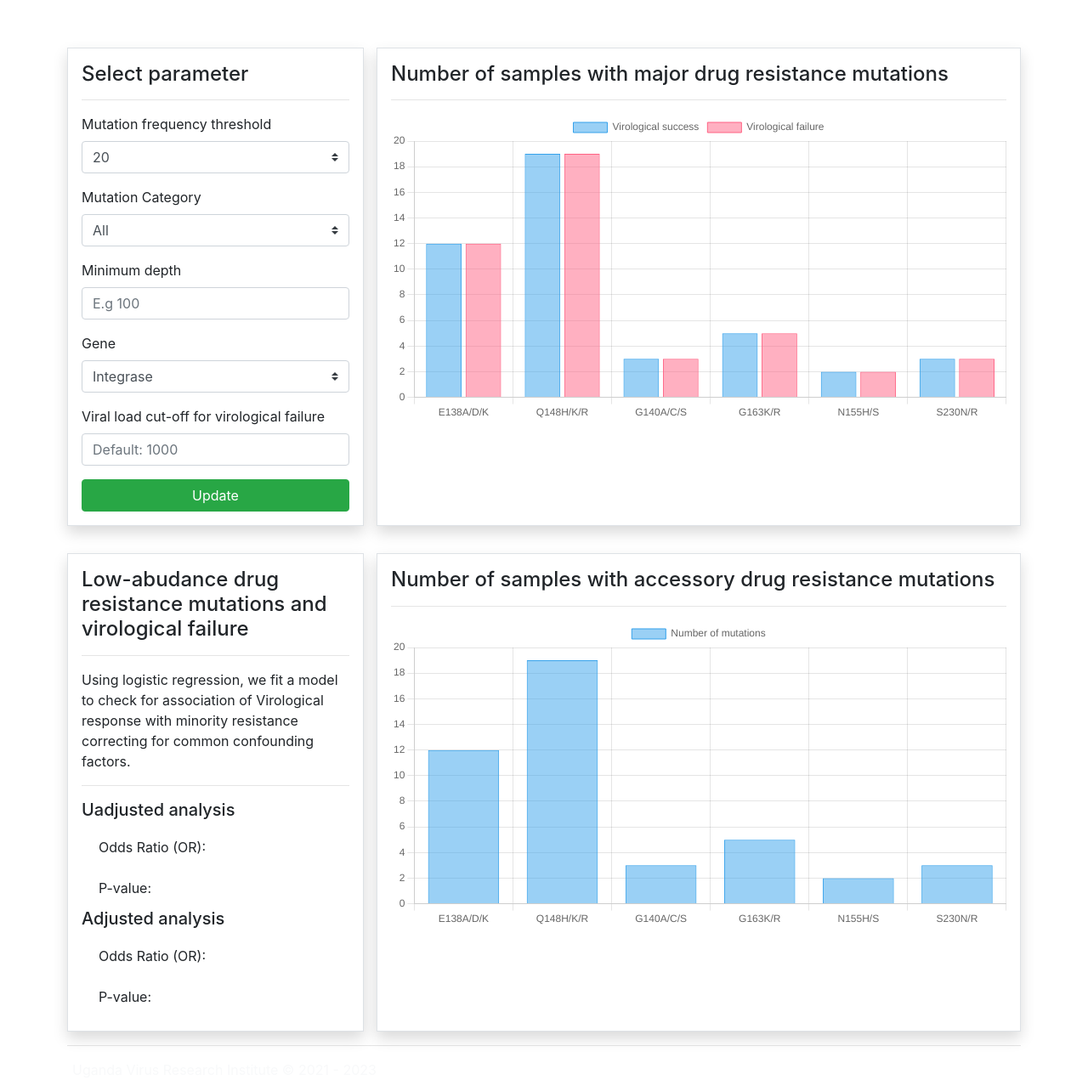
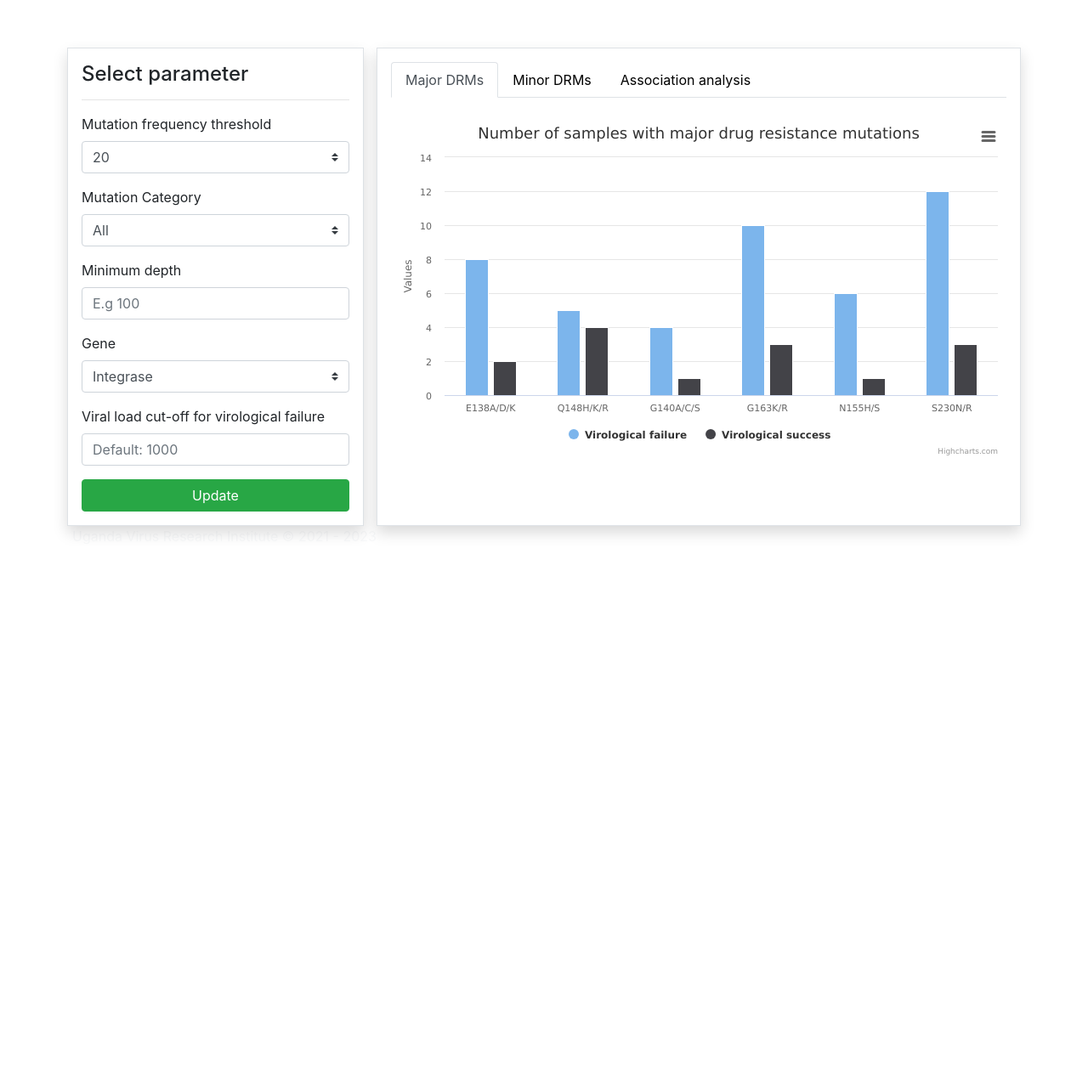
Before and after one commit to AlfredUg/HIVseqDB, a Django app: template templates/analysis/minority-variants.html in a window 1280 px wide. Shown: the part 58-1329 px from the top of the page at 85% size. After the commit the page ends 693 px from the top, so only its background shows below. Run offline with Django 4.2, Linux system fonts and the light colour scheme; the template is opened without the code that fills it, so the values that code supplies are empty; parts of the project's set-up code (start-up, migrations or seed data) failed here and were passed over.

Commit message:
Add nav-tabs and high charts

```diff
--- a/templates/analysis/minority-variants.html
+++ b/templates/analysis/minority-variants.html
@@ -2,7 +2,7 @@
 {% load static %}
 
 {% block title %}
-<title>HIVsedDB | Home</title>
+<title>HIVsedDB | Minority variants</title>
 {% endblock %}
 
 {% block content %}
@@ -50,89 +50,77 @@
               </form>
         </div>
     </div>
-    <div class="col-md-8 border p-3 shadow">
-        <div>
-            <h4>Number of samples with major drug resistance mutations</h4>
-            <hr>
+    <!-- Column 2 for graph tabs -->
+    <div class="col-md-8 p-3 border shadow">
+        <nav>
+            <div class="nav nav-tabs" id="nav-tab" role="tablist">
+              <button class="nav-link active" id="nav-major-tab" data-toggle="tab" data-target="#major" type="button" role="tab" aria-controls="nav-home" aria-selected="true">Major DRMs</button>
+              <button class="nav-link" id="nav-minor-tab" data-toggle="tab" data-target="#minor" type="button" role="tab" aria-controls="nav-profile" aria-selected="false">Minor DRMs</button>
+              <button class="nav-link" id="analysis-tab" data-toggle="tab" data-target="#analysis" type="button" role="tab" aria-controls="nav-profile" aria-selected="false">Association analysis</button>
             </div>
-        <div>
-            <canvas id="myChart"></canvas>
+        </nav>
+          <div class="tab-content">
+            <div id="major" class="tab-pane fade show active mt-4">
+                <div id="major-drms-plot"></div>
+            </div>
+            <div id="minor" class="tab-pane fade mt-4">
+                <div id="minor-drms-plot"></div>
+            </div>
+            <div id="analysis" class="tab-pane fade mt-4">
+                <p>Analysis text will go here:</p>
             </div>
         </div>
     </div>
-<!-- End of first row -->
-<div class="row mt-3 pt-3 mr-auto">
-    <div class="col-md-4">
-        <div class="border p-3 shadow">
-            <h4>Low-abudance drug resistance mutations and virological failure</h4>
-            <hr>
-            Using logistic regression, we fit a model to check for association of Virological
-            response with minority resistance correcting for common confounding factors.
-            <hr>
-            <h5>Uadjusted analysis</h5>
-            <ul class="list-group">
-                <li class="list-group-item" style="border: none">Odds Ratio (OR):</li>
-                <li class="list-group-item" style="border: none">P-value:</li>
-            </ul>
-            <h5>Adjusted analysis</h5>
-            <ul class="list-group">
-                <li class="list-group-item" style="border: none">Odds Ratio (OR):</li>
-                <li class="list-group-item" style="border: none">P-value:</li>
-            </ul>
 </div>
-    </div>
-    <div class="col-md-8 border p-3 shadow">
-        <div>
-            <h4>Number of samples with accessory drug resistance mutations</h4>
-            <hr>
-        </div>
-        <div>
-            <canvas id="myChart2"></canvas>
-        </div>
-    </div>
-</div>
-<hr>
 {% endblock %}
 
 {% block js %}
-<script src="https://cdn.jsdelivr.net/npm/chart.js"></script>
-
+<script src="http://code.highcharts.com/highcharts.js"></script>
+<script src="https://code.highcharts.com/modules/exporting.js"></script>
 <script>
-const ctx = document.getElementById('myChart');
-new Chart(ctx, {
-    type: 'bar',
-    data: {
-    labels: ['E138A/D/K', 'Q148H/K/R', 'G140A/C/S', 'G163K/R', 'N155H/S', 'S230N/R'],
-    datasets: [{
-        label: 'Virological success',
-        data: [12, 19, 3, 5, 2, 3],
-        borderWidth: 1
-    },{
-        label: 'Virological failure',
-        data: [12, 19, 3, 5, 2, 3],
-        borderWidth: 1
-    }]
+    Highcharts.chart('major-drms-plot', {
+        chart: {
+            type: 'column'
+        },
+        title: {
+            text: 'Number of samples with major drug resistance mutations'
+        },
+        xAxis: {
+            categories: ['E138A/D/K', 'Q148H/K/R', 'G140A/C/S', 'G163K/R', 'N155H/S', 'S230N/R']
+        },
+        series: [{
+            name: 'Virological failure',
+            data: [8, 5, 4, 10, 6, 12]
+        }, {
+            name: 'Virological success',
+            data: [2, 4, 1, 3, 1, 3]
+        }],
+        accessibility: {
+            enabled: false
         }
     });
   </script>
+
 <script>
-const ctx2 = document.getElementById('myChart2');
-    new Chart(ctx2, {
-        type: 'bar',
-        data: {
-        labels: ['E138A/D/K', 'Q148H/K/R', 'G140A/C/S', 'G163K/R', 'N155H/S', 'S230N/R'],
-        datasets: [{
-            label: 'Number of mutations',
-            data: [12, 19, 3, 5, 2, 3],
-            borderWidth: 1
-        }]
+    Highcharts.chart('minor-drms-plot', {
+        chart: {
+            type: 'column'
         },
-        options: {
-        scales: {
-            y: {
-            beginAtZero: true
-            }
-        }
+        title: {
+            text: 'Number of samples with major drug resistance mutations'
+        },
+        xAxis: {
+            categories: ['E138A/D/K', 'Q148H/K/R', 'G140A/C/S', 'G163K/R', 'N155H/S', 'S230N/R']
+        },
+        series: [{
+            name: 'Virological failure',
+            data: [8, 5, 4, 10, 6, 12]
+        }, {
+            name: 'Virological success',
+            data: [2, 4, 1, 3, 1, 3]
+        }],
+        accessibility: {
+            enabled: false
         }
     });
   </script>
```
Also changed, not shown: db.sqlite3. Lines whose indentation alone changed are shown as unchanged.
